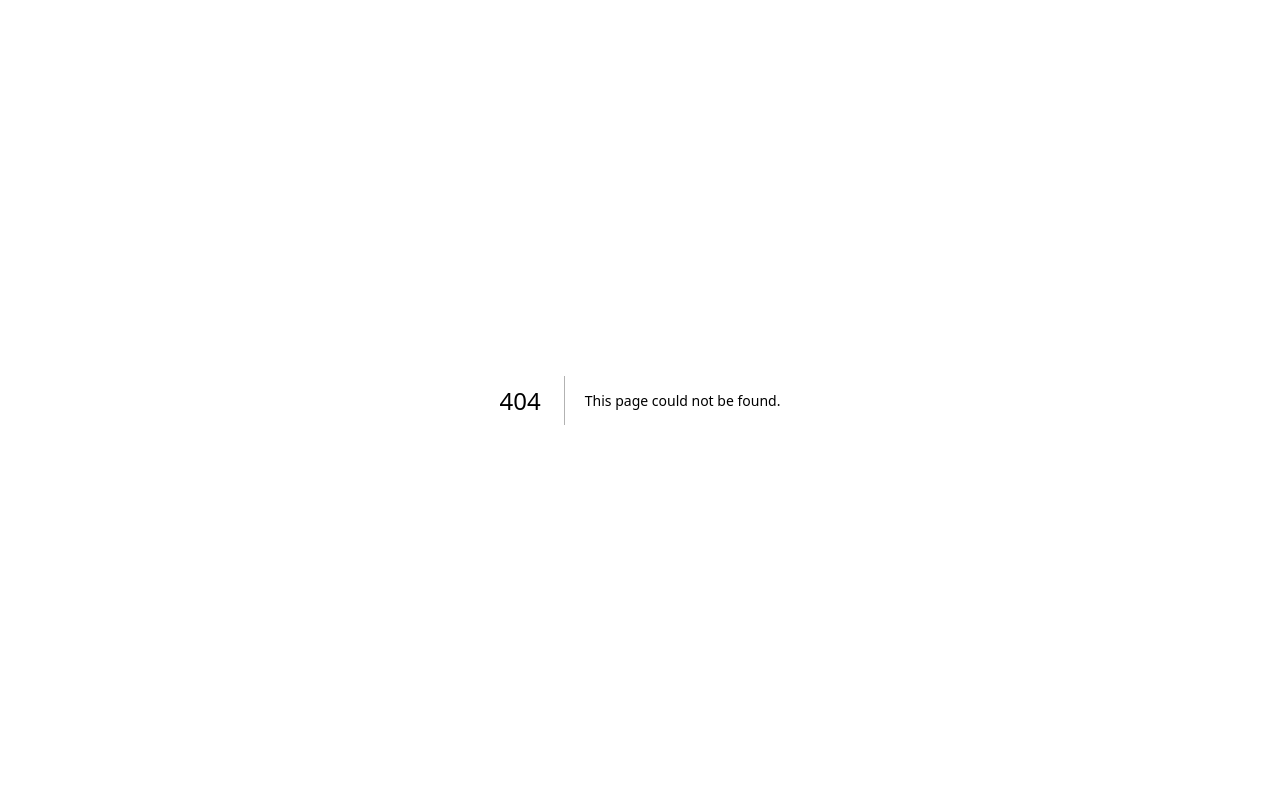
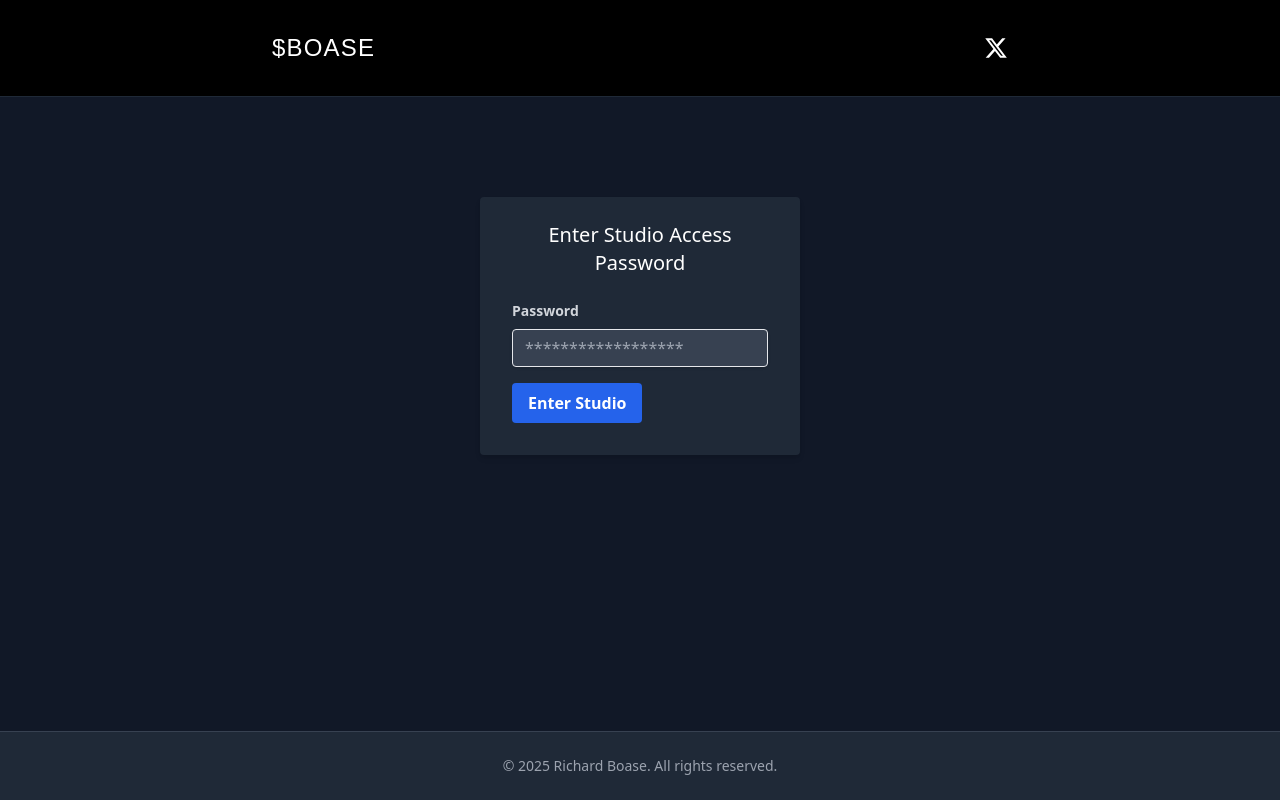
Before and after one commit to b0ase/rafskitchen, a Next.js app: page /studio in a window 1280 px wide. Before the commit this address had no page. Built offline with nearby package versions, Linux system fonts and the light colour scheme.

Commit message:
feat: Separate Skills & Services sections, add Studio page

```diff
--- /dev/null
+++ b/app/studio/page.tsx
@@ -0,0 +1,86 @@
+'use client';
+
+import React, { useState } from 'react';
+import Header from '../components/Header'; // Reuse Header
+import Footer from '../components/Footer'; // Reuse Footer
+
+export default function StudioPage() {
+  const [password, setPassword] = useState('');
+  const [isAuthenticated, setIsAuthenticated] = useState(false);
+  const [error, setError] = useState('');
+
+  const correctPassword = process.env.NEXT_PUBLIC_STUDIO_PASSWORD;
+
+  const handlePasswordSubmit = (e: React.FormEvent) => {
+    e.preventDefault();
+    if (password === correctPassword) {
+      setIsAuthenticated(true);
+      setError('');
+    } else {
+      setError('Incorrect password.');
+      setIsAuthenticated(false);
+    }
+  };
+
+  // Render password prompt if not authenticated
+  if (!isAuthenticated) {
+    return (
+      <div className="min-h-screen bg-gray-900 text-gray-200 font-sans flex flex-col">
+        <Header />
+        <main className="flex-grow container mx-auto px-4 py-16 flex items-center justify-center">
+          <div className="w-full max-w-xs">
+            <form onSubmit={handlePasswordSubmit} className="bg-gray-800 shadow-md rounded px-8 pt-6 pb-8 mb-4">
+              <h2 className="text-center text-white text-xl mb-6">Enter Studio Access Password</h2>
+              <div className="mb-4">
+                <label className="block text-gray-300 text-sm font-bold mb-2" htmlFor="password">
+                  Password
+                </label>
+                <input
+                  className="shadow appearance-none border rounded w-full py-2 px-3 bg-gray-700 text-gray-200 leading-tight focus:outline-none focus:shadow-outline focus:border-blue-500"
+                  id="password"
+                  type="password"
+                  placeholder="******************"
+                  value={password}
+                  onChange={(e) => setPassword(e.target.value)}
+                />
+              </div>
+              {error && <p className="text-red-500 text-xs italic mb-4">{error}</p>}
+              <div className="flex items-center justify-between">
+                <button
+                  className="bg-blue-600 hover:bg-blue-700 text-white font-bold py-2 px-4 rounded focus:outline-none focus:shadow-outline"
+                  type="submit"
+                >
+                  Enter Studio
+                </button>
+              </div>
+            </form>
+          </div>
+        </main>
+        <Footer />
+      </div>
+    );
+  }
+
+  // Render studio content if authenticated
+  return (
+    <div className="min-h-screen bg-gray-900 text-gray-200 font-sans flex flex-col">
+      <Header />
+      <main className="flex-grow container mx-auto px-4 py-16">
+        <h1 className="text-3xl font-bold text-white mb-6">Artist Studio Space</h1>
+        <p className="mb-4">This is your private area to develop ideas for your art career.</p>
+
+        {/* Start adding your notes, plans, AI art concepts, etc. here */}
+        <div className="bg-gray-800 p-6 rounded-lg shadow-lg">
+          <h2 className="text-xl font-bold text-white mb-4">Ideas & Notes</h2>
+          <textarea
+            className="w-full p-3 rounded bg-gray-700 text-gray-200 border border-gray-600 focus:outline-none focus:border-blue-500 focus:ring-1 focus:ring-blue-500"
+            rows={10}
+            placeholder="Draft your artist statement, plan AI art projects, list gallery contacts..."
+          />
+        </div>
+
+      </main>
+      <Footer />
+    </div>
+  );
+}
```
